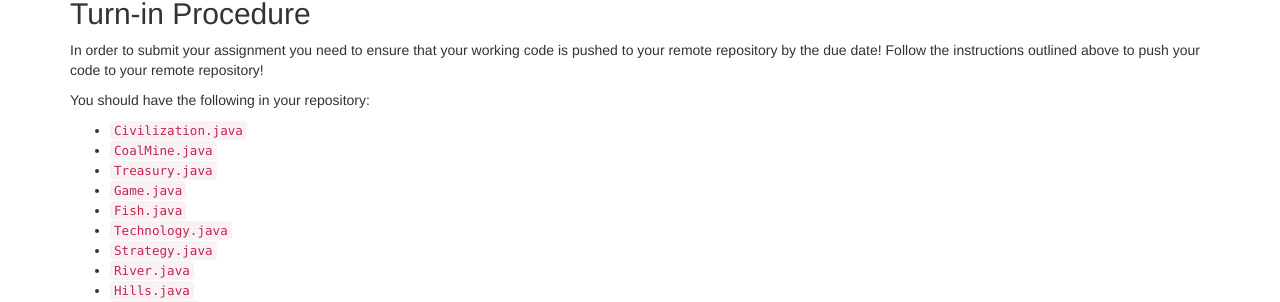
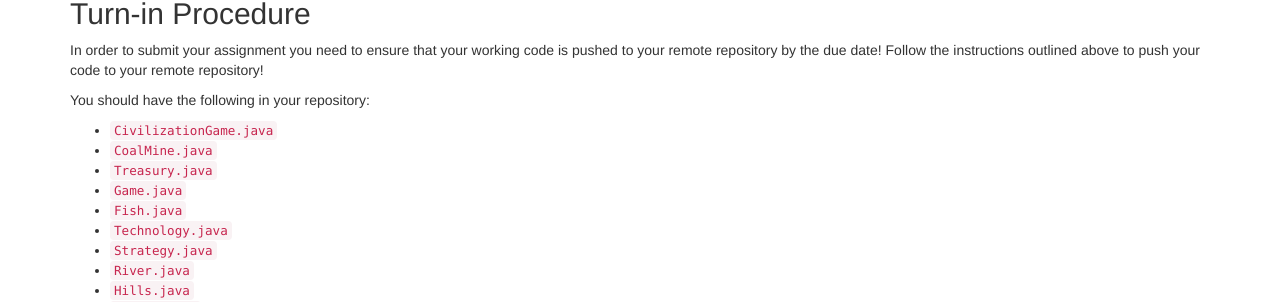
Before and after one commit to cs1331/cs1331.github.io.old, a Jekyll site: the page built from fall2016/hw2/hw2.md, in a window 1280 px wide and 900 px high, scrolled down 4702 px. Shown: the part 367-669 px from the top of the window. Built offline with Jekyll 4.4.1, drawn with Linux system fonts in a browser that asks for light colours; nearby versions of some CDN libraries.

Commit message:
Updates for hw2

```diff
--- a/fall2016/hw2/hw2.md
+++ b/fall2016/hw2/hw2.md
@@ -243,7 +243,7 @@ In order to submit your assignment you need to ensure that your working code is
 
 You should have the following in your repository:
 
-* `Civilization.java`
+* `CivilizationGame.java`
 * `CoalMine.java`
 * `Treasury.java`
 * `Game.java`
```
Also changed, not shown: 1 other file.
